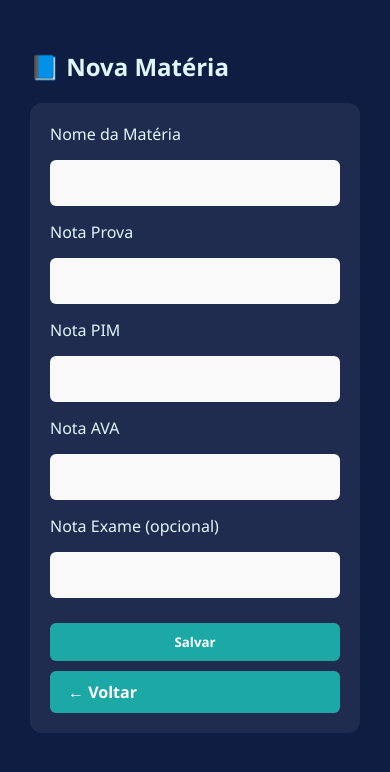
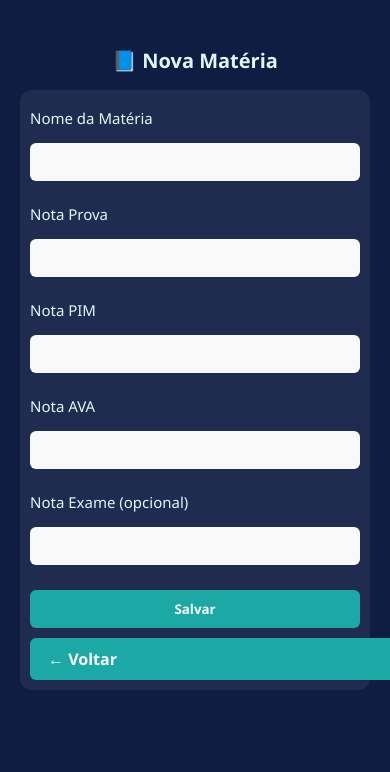
Before and after one commit to Jesiel-Pedroza/sistema-notas, a Flask app: page /nova_materia in a window 390 px wide. Shown: the top 772 px of the page. Run offline with Flask 3, Linux system fonts and the light colour scheme; a user stored in the database is signed in.

Commit message:
💡 Melhorias mobile-first: layout responsivo para celular

```diff
--- a/static/style.css
+++ b/static/style.css
@@ -283,3 +283,79 @@ input[type="number"] {
     padding: 10px;
   }
 }
+/* ======= MOBILE FIRST MELHORADO ======= */
+@media (max-width: 768px) {
+
+  /* Layout geral */
+  body.dashboard-page {
+    padding: 20px 10px;
+  }
+
+  header {
+    flex-direction: column;
+    align-items: flex-start;
+  }
+
+  .dashboard-header h1,
+  .form-header h2 {
+    font-size: 20px;
+    text-align: center;
+  }
+
+  .dashboard-container,
+  .form-materia {
+    padding: 10px;
+  }
+
+  .form-materia input {
+    font-size: 16px;
+    padding: 8px;
+  }
+
+  .form-materia label {
+    font-size: 15px;
+    margin-top: 8px;
+  }
+
+  .form-buttons {
+    display: flex;
+    flex-direction: column;
+    gap: 10px;
+  }
+
+  .form-buttons .btn,
+  .form-buttons .btn-secondary {
+    width: 100%;
+  }
+
+  .btn-admin,
+  .btn-nova {
+    display: block;
+    width: 100%;
+    margin-bottom: 10px;
+    text-align: center;
+  }
+
+  .tabela-container {
+    overflow-x: auto;
+  }
+
+  .notas-tabela {
+    min-width: 600px;
+    font-size: 13px;
+  }
+
+  .notas-tabela th,
+  .notas-tabela td {
+    padding: 8px;
+  }
+
+  .logo {
+    width: 60px;
+    margin-bottom: 10px;
+  }
+
+  .btn-sair {
+    margin-top: 10px;
+  }
+}
```
